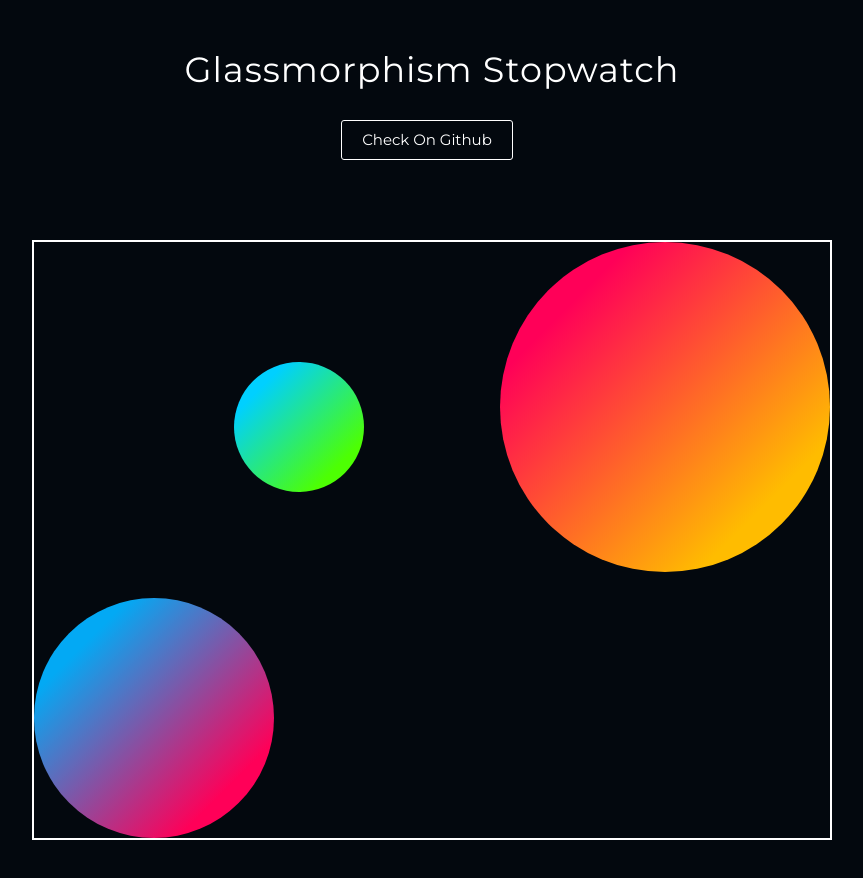
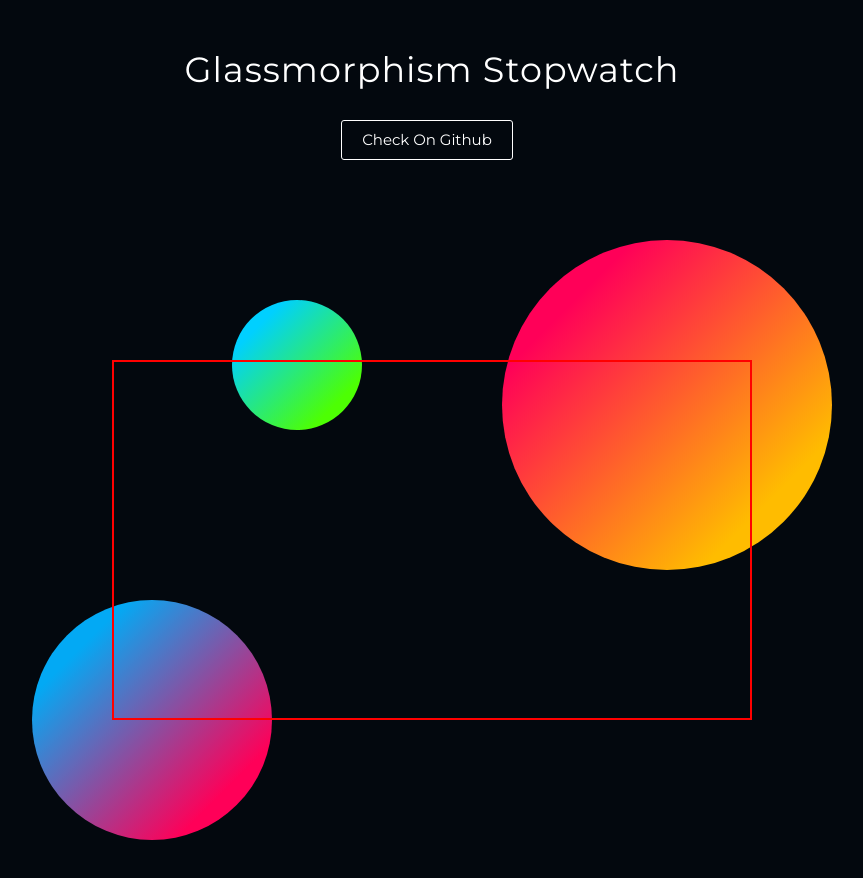
Before and after one commit to nat-davydova/glassmorphism-stopwatch, a React (Vite) app: page / in a window 1280 px wide. Shown: the top 878 px of the page, without its empty margins (208-1071 px from the left). Built offline with nearby package versions, Linux system fonts and the light colour scheme.

Commit message:
feat: add mock container and remove mock border

```diff
--- a/src/components/Stopwatch/StopwatchContainer/StopwatchContainer.module.css
+++ b/src/components/Stopwatch/StopwatchContainer/StopwatchContainer.module.css
@@ -1,23 +1,32 @@
 .stopwatchContainer {
     position: relative;
+    display: flex;
+    justify-content: center;
+    align-items: center;
     width: 95%;
     max-width: 800px;
     height: 90vh;
     max-height: 600px;
     margin: 0 auto 50px;
+}
 
-    border: 2px solid #ffffff;
+.stopwatchContainer .example {
+    width: 80%;
+    height: 60%;
+    border: 2px solid red;
+    z-index: 2;
 }
 
 .circle {
     position: absolute;
     border-radius: 50%;
+    z-index: 1;
 }
 
 .circle1 {
     --dimensions: 330px;
-    --bg-color--start: #ffbc00;
-    --bg-color--end: #ff0058;
+    --bg-color--start1: #ffbc00;
+    --bg-color--end1: #ff0058;
 
     top: 0;
     right: 0;
@@ -25,16 +34,16 @@
     height: var(--dimensions);
     background-image: linear-gradient(
             315deg,
-            var(--bg-color--start) 0%,
-            var(--bg-color--start) 20%,
-            var(--bg-color--end) 80%
+            var(--bg-color--start1) 0%,
+            var(--bg-color--start1) 20%,
+            var(--bg-color--end1) 80%
     );
 }
 
 .circle2 {
     --dimensions: 240px;
-    --bg-color--start: #ff0058;
-    --bg-color--end: #03a9f4;
+    --bg-color--start2: #ff0058;
+    --bg-color--end2: #03a9f4;
 
     bottom: 0;
     left: 0;
@@ -42,25 +51,25 @@
     height: var(--dimensions);
     background-image: linear-gradient(
             315deg,
-            var(--bg-color--start) 0%,
-            var(--bg-color--start) 20%,
-            var(--bg-color--end) 80%
+            var(--bg-color--start2) 0%,
+            var(--bg-color--start2) 20%,
+            var(--bg-color--end2) 80%
     );
 }
 
 .circle3 {
     --dimensions: 130px;
-    --bg-color--start: #4dff03;
-    --bg-color--end: #00d0ff;
+    --bg-color--start3: #4dff03;
+    --bg-color--end3: #00d0ff;
 
-    top: 120px;
+    top: 60px;
     left: 200px;
     width: var(--dimensions);
     height: var(--dimensions);
     background-image: linear-gradient(
             315deg,
-            var(--bg-color--start) 0%,
-            var(--bg-color--start) 20%,
-            var(--bg-color--end) 80%
+            var(--bg-color--start3) 0%,
+            var(--bg-color--start3) 20%,
+            var(--bg-color--end3) 80%
     );
 }
--- a/src/components/Stopwatch/StopwatchContainer/StopwatchContainer.tsx
+++ b/src/components/Stopwatch/StopwatchContainer/StopwatchContainer.tsx
@@ -12,7 +12,7 @@ export function StopwatchContainer({ children }: IStopwatchContainerProps) {
       <div className={`${styles.circle} ${styles.circle1}`}></div>
       <div className={`${styles.circle} ${styles.circle2}`}></div>
       <div className={`${styles.circle} ${styles.circle3}`}></div>
-
+      <div className={styles.example}></div>
       {children}
     </div>
   );
```
